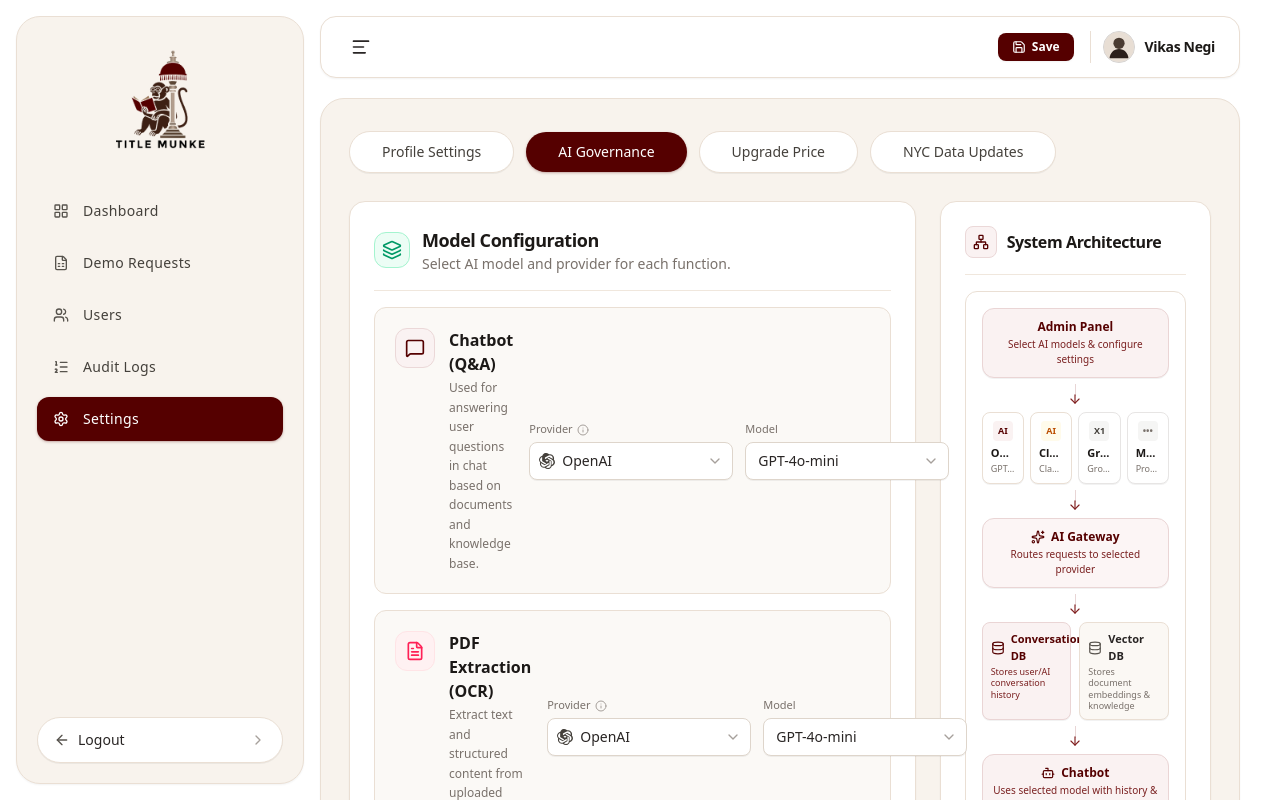
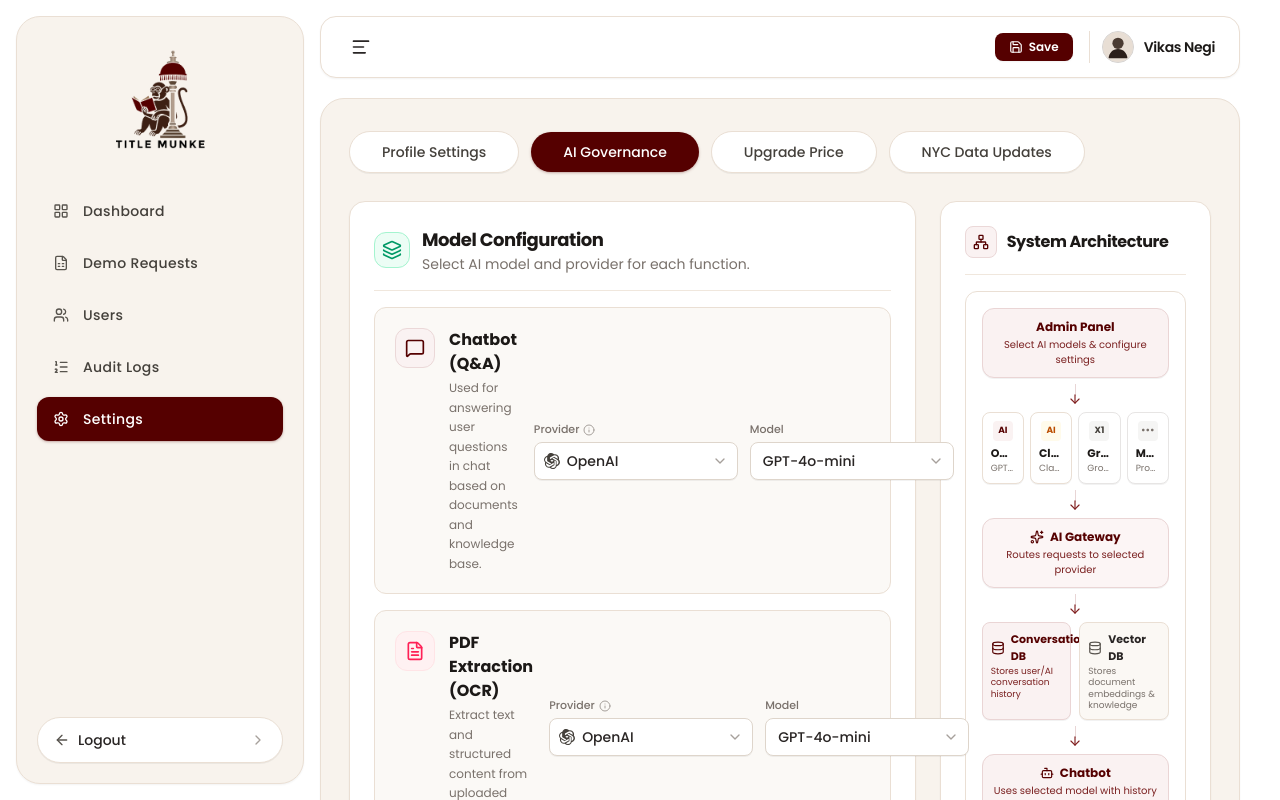
Before and after one commit to anilbuffer/title-munke, a Next.js app: page / in a window 1280 px wide. Shown: the top 800 px of the page. Built offline with nearby package versions, Linux system fonts and the light colour scheme.

Commit message:
style: configure Poppins as default font globally across all elements

```diff
--- a/src/app/globals.css
+++ b/src/app/globals.css
@@ -1,4 +1,10 @@
+@import url('https://fonts.googleapis.com/css2?family=Poppins:wght@300;400;500;600;700;800&display=swap');
 @import "tailwindcss";
+
+@theme {
+  --font-sans: var(--font-poppins), 'Poppins', system-ui, -apple-system, BlinkMacSystemFont, 'Segoe UI', Roboto, sans-serif;
+  --font-poppins: var(--font-poppins), 'Poppins', system-ui, -apple-system, BlinkMacSystemFont, 'Segoe UI', Roboto, sans-serif;
+}
 
 @layer base {
   :root {
@@ -11,11 +17,26 @@
     --border-color: #eadfd4;
     --text-primary: #291e1a;
     --text-secondary: #746761;
-    --font-poppins: var(--font-poppins), 'Poppins', system-ui, -apple-system, sans-serif;
+    --font-poppins: var(--font-poppins), 'Poppins', system-ui, -apple-system, BlinkMacSystemFont, 'Segoe UI', Roboto, sans-serif;
+  }
+
+  *,
+  ::before,
+  ::after {
+    font-family: var(--font-poppins), 'Poppins', system-ui, -apple-system, BlinkMacSystemFont, 'Segoe UI', Roboto, sans-serif;
+  }
+
+  html,
+  body,
+  button,
+  input,
+  optgroup,
+  select,
+  textarea {
+    font-family: var(--font-poppins), 'Poppins', system-ui, -apple-system, BlinkMacSystemFont, 'Segoe UI', Roboto, sans-serif !important;
   }
 
   body {
-    font-family: var(--font-poppins);
     background-color: #ffffff;
     color: var(--text-primary);
     -webkit-font-smoothing: antialiased;
--- a/src/app/layout.tsx
+++ b/src/app/layout.tsx
@@ -25,8 +25,8 @@ export default function RootLayout({
   children: React.ReactNode;
 }>) {
   return (
-    <html lang="en" className={`${poppins.variable} h-full antialiased`}>
-      <body className="min-h-full flex flex-col bg-white">
+    <html lang="en" className={`${poppins.variable} ${poppins.className} h-full antialiased`}>
+      <body className={`${poppins.className} min-h-full flex flex-col bg-white`}>
         <AISettingsProvider>{children}</AISettingsProvider>
       </body>
     </html>
```
